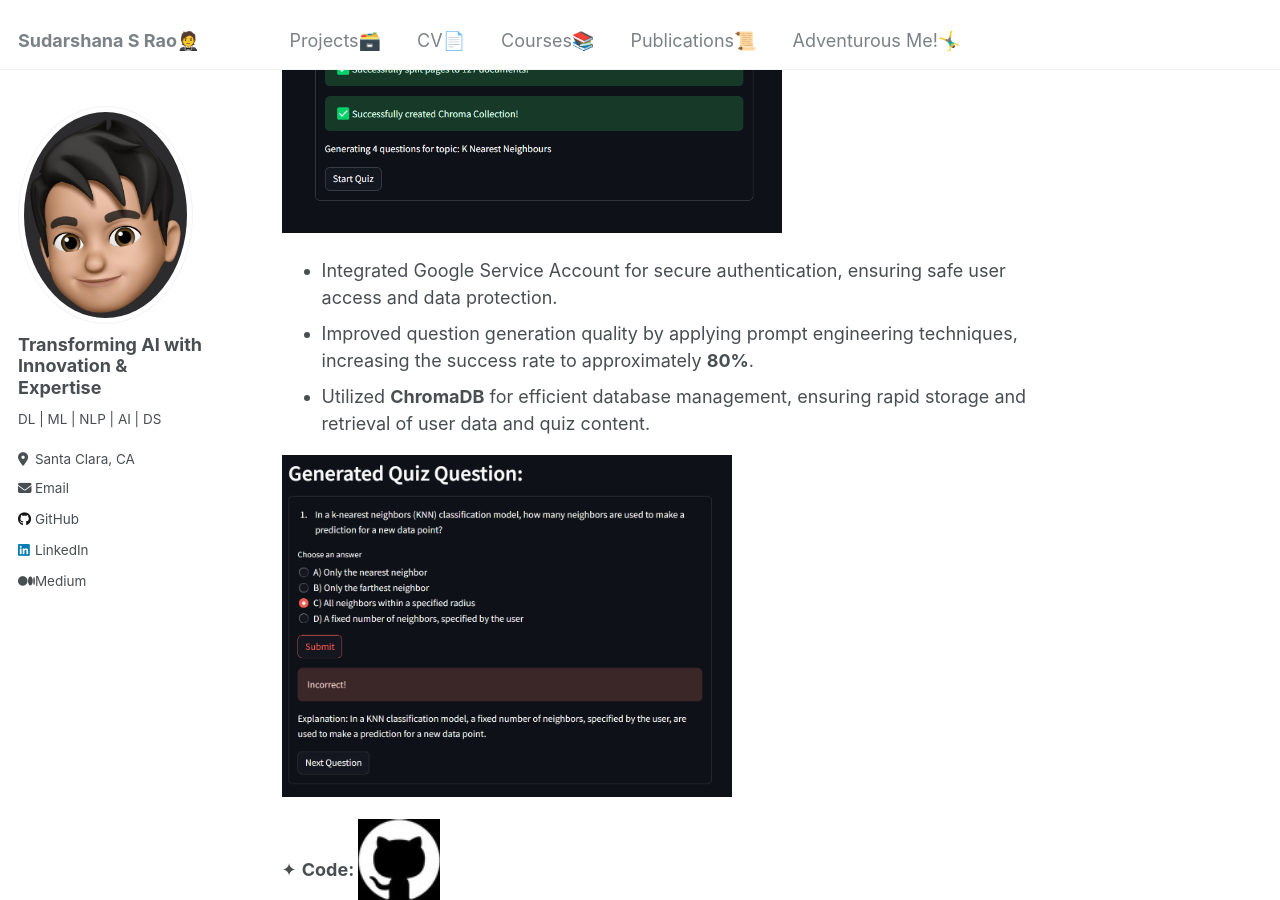
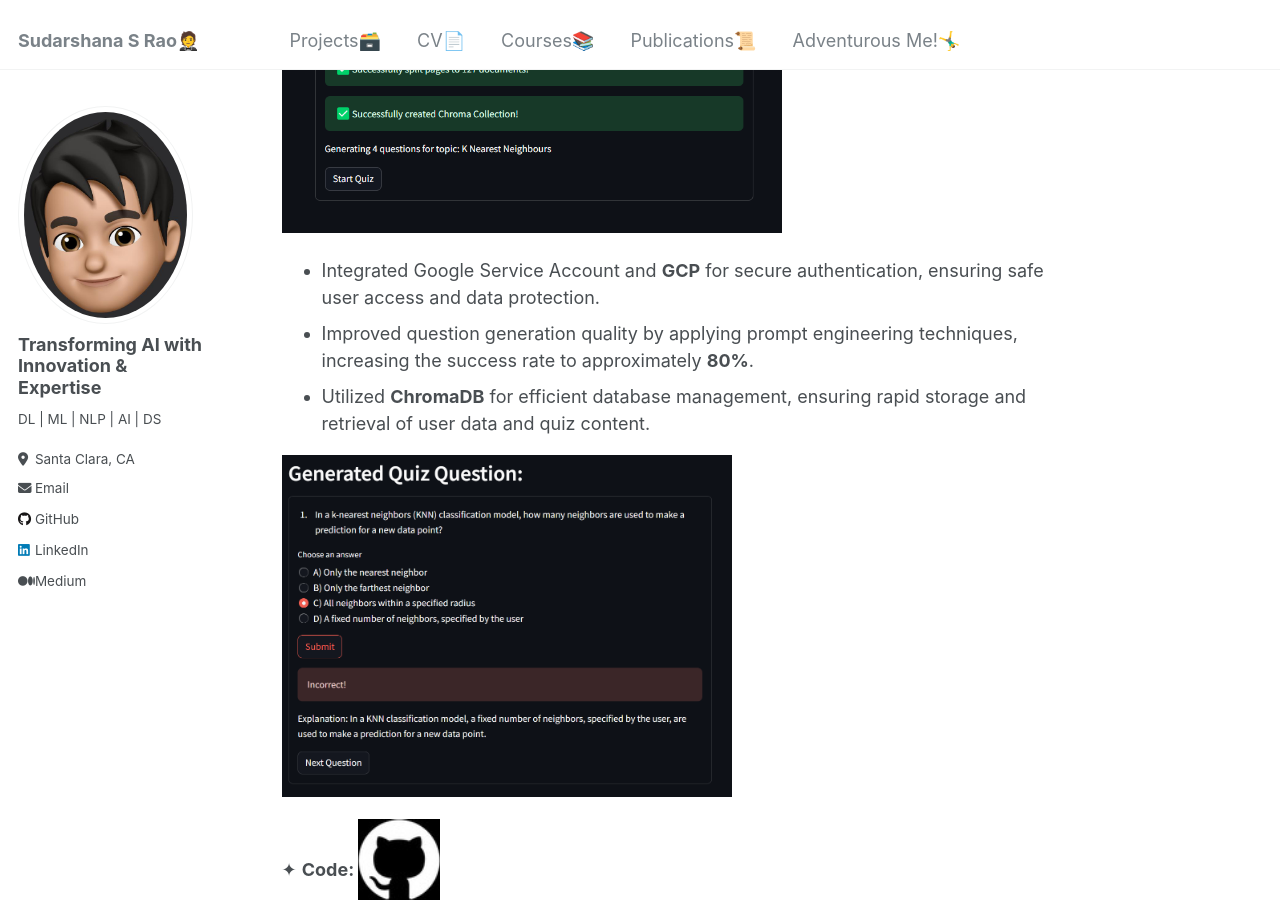
Before and after one commit to SudarshanaSRao/SudarshanaSRao.github.io, a Jekyll site: the page built from _portfolio/portfolio-4.md, in a window 1280 px wide and 900 px high, scrolled down 750 px. Built offline with Jekyll 4.4.1, drawn with Linux system fonts in a browser that asks for light colours.

Commit message:
Update portfolio-4.md

```diff
--- a/_portfolio/portfolio-4.md
+++ b/_portfolio/portfolio-4.md
@@ -9,7 +9,7 @@
 
 <img height="500" width="500" src="/images/pdf_input.png" style="cursor: crosshair;">
 
-* Integrated Google Service Account for secure authentication, ensuring safe user access and data protection.
+* Integrated Google Service Account and **GCP** for secure authentication, ensuring safe user access and data protection.
 * Improved question generation quality by applying prompt engineering techniques, increasing the success rate to approximately **80%**.
 * Utilized **ChromaDB** for efficient database management, ensuring rapid storage and retrieval of user data and quiz content.
 
```
